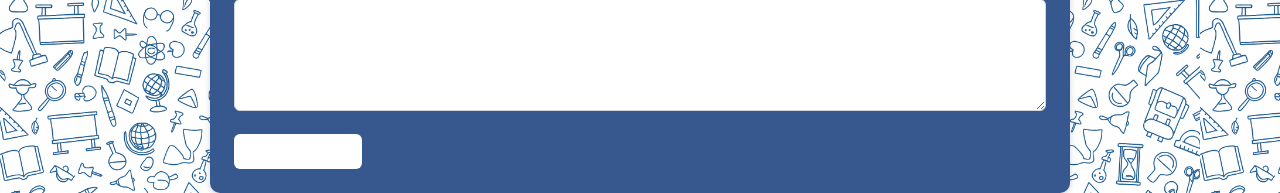
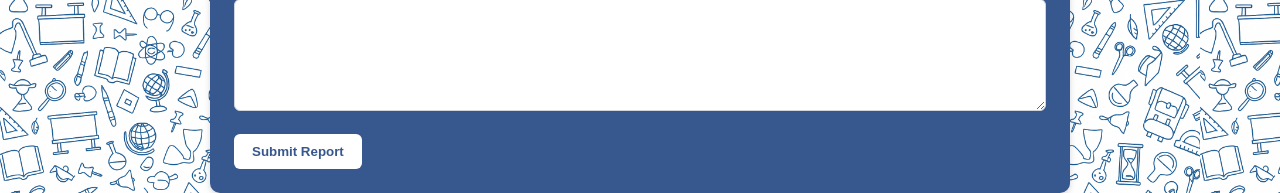
Before and after one commit to Brodymann/brodys-daily-reports, a PHP site: page / in a window 1280 px wide. Shown: the part 1078-1271 px from the top of the page. Run offline with PHP 8.4, Linux system fonts and the light colour scheme.

Commit message:
Updated shading in container

```diff
--- a/assets/css/style.css
+++ b/assets/css/style.css
@@ -5,7 +5,7 @@
   --brand-blue: #ffffff;
   --text: #0f172a;
   --muted: #6b7280;
-  --surface: #37578f;
+  --surface: #ffffff;
   --radius: 10px;
   --shadow: 0 2px 6px rgba(0,0,0,.15);
 }
@@ -97,7 +97,7 @@ button {
   border: 0;
   border-radius: 6px;
   background: var(--brand-blue);
-  color: #fff;
+  color: #37578f;
   cursor: pointer;
   font-weight: 600;
 }
```
